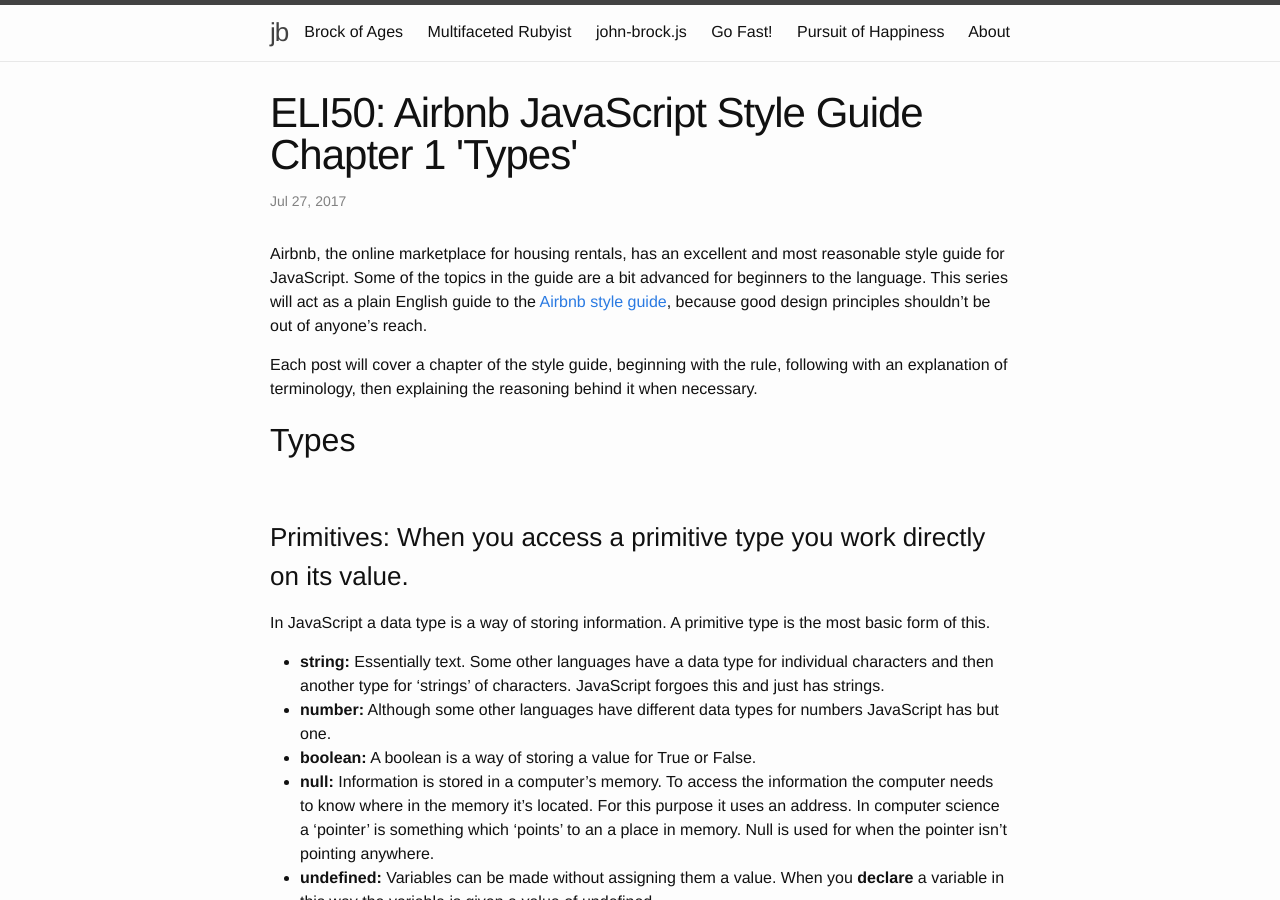
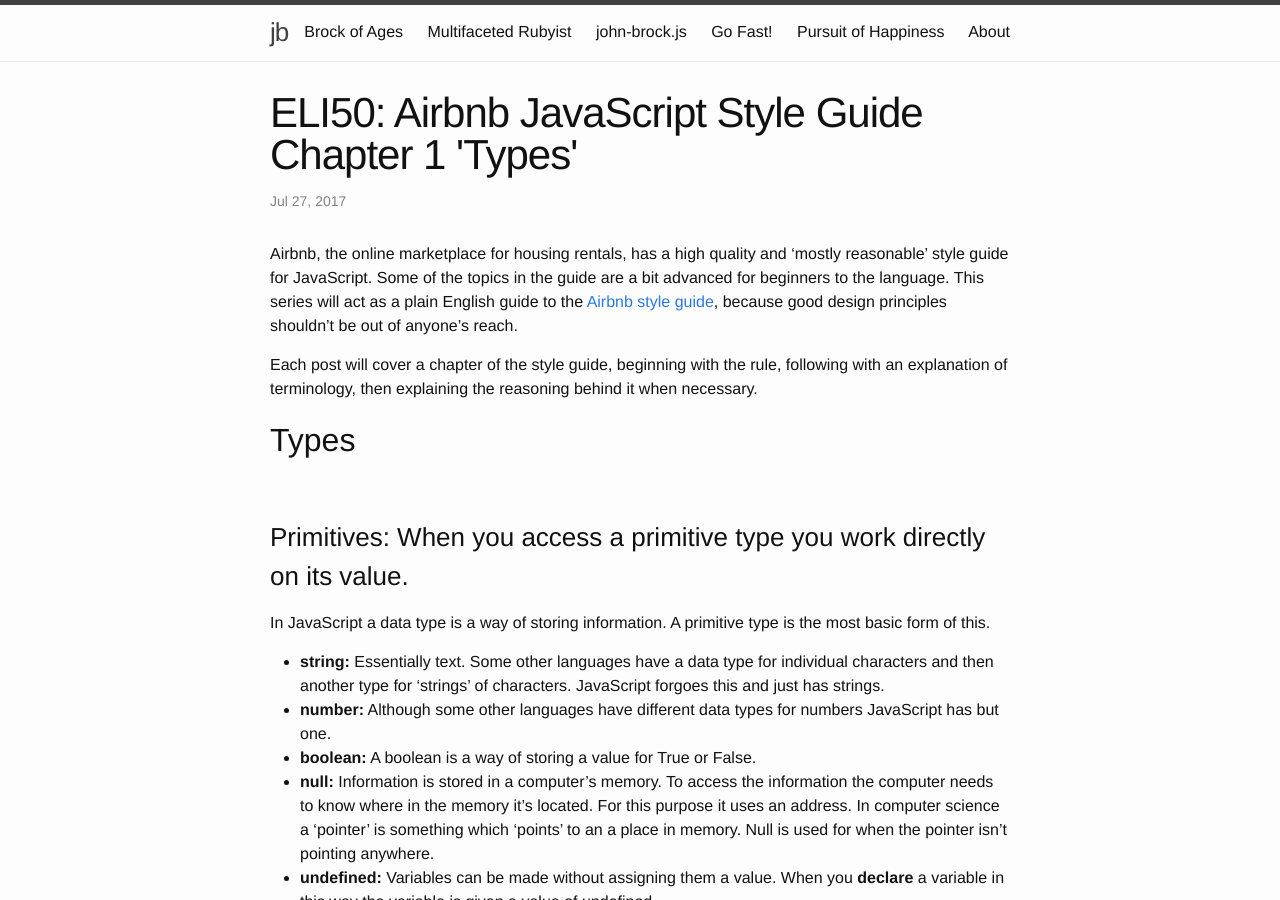
Before and after one commit to JohnLRBrock/JohnBrock, a Jekyll site: the page built from john-brock-js/_posts/2017-07-27-Airbnb-style-guide-chapter-1.md, in a window 1280 px wide and 900 px high. Built offline with Jekyll 4.4.1, drawn with Linux system fonts in a browser that asks for light colours; a script that is not in the unit is left out.

```diff
--- a/john-brock-js/_posts/2017-07-27-Airbnb-style-guide-chapter-1.md
+++ b/john-brock-js/_posts/2017-07-27-Airbnb-style-guide-chapter-1.md
@@ -3,7 +3,7 @@
 title: "ELI50: Airbnb JavaScript Style Guide Chapter 1 'Types'"
 layout: post
 ---
-Airbnb, the online marketplace for housing rentals, has an excellent and most reasonable style guide for JavaScript. Some of the topics in the guide are a bit advanced for beginners to the language. This series will act as a plain English guide to the [Airbnb style guide][style guide], because good design principles shouldn't be out of anyone's reach.
+Airbnb, the online marketplace for housing rentals, has a high quality and 'mostly reasonable' style guide for JavaScript. Some of the topics in the guide are a bit advanced for beginners to the language. This series will act as a plain English guide to the [Airbnb style guide][style guide], because good design principles shouldn't be out of anyone's reach.
 
 Each post will cover a chapter of the style guide, beginning with the rule, following with an explanation of terminology, then explaining the reasoning behind it when necessary.
 
```
